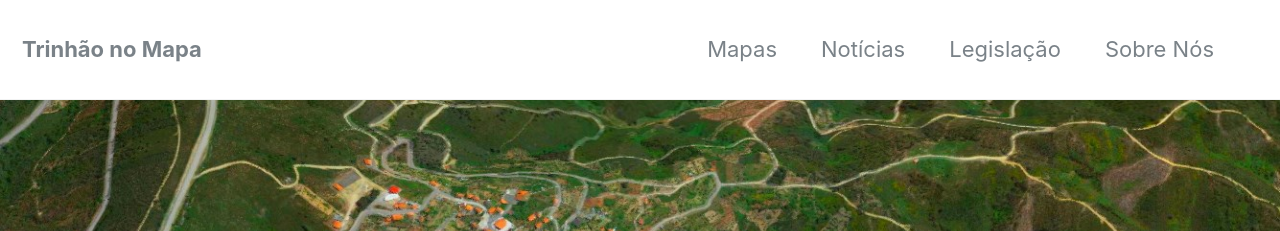
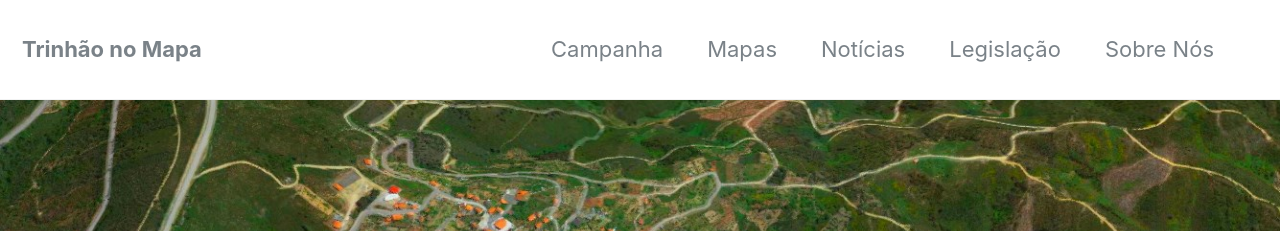
Before and after one commit to trinhaonomapa/trinhaonomapa.github.io, a Jekyll site: the page built from index.html, in a window 1280 px wide. Shown: the top 231 px of the page. Built offline with Jekyll 4.4.1, drawn with Linux system fonts in a browser that asks for light colours; the list of posts is cut into pages by our own code.

Commit message:
Update navigation.yml

```diff
--- a/_data/navigation.yml
+++ b/_data/navigation.yml
@@ -1,5 +1,7 @@
 # main links
 main:
+  - title: "Campanha"
+    url: /campanha/
   - title: "Mapas"
     url: /mapas/
   - title: "Notícias"
```
